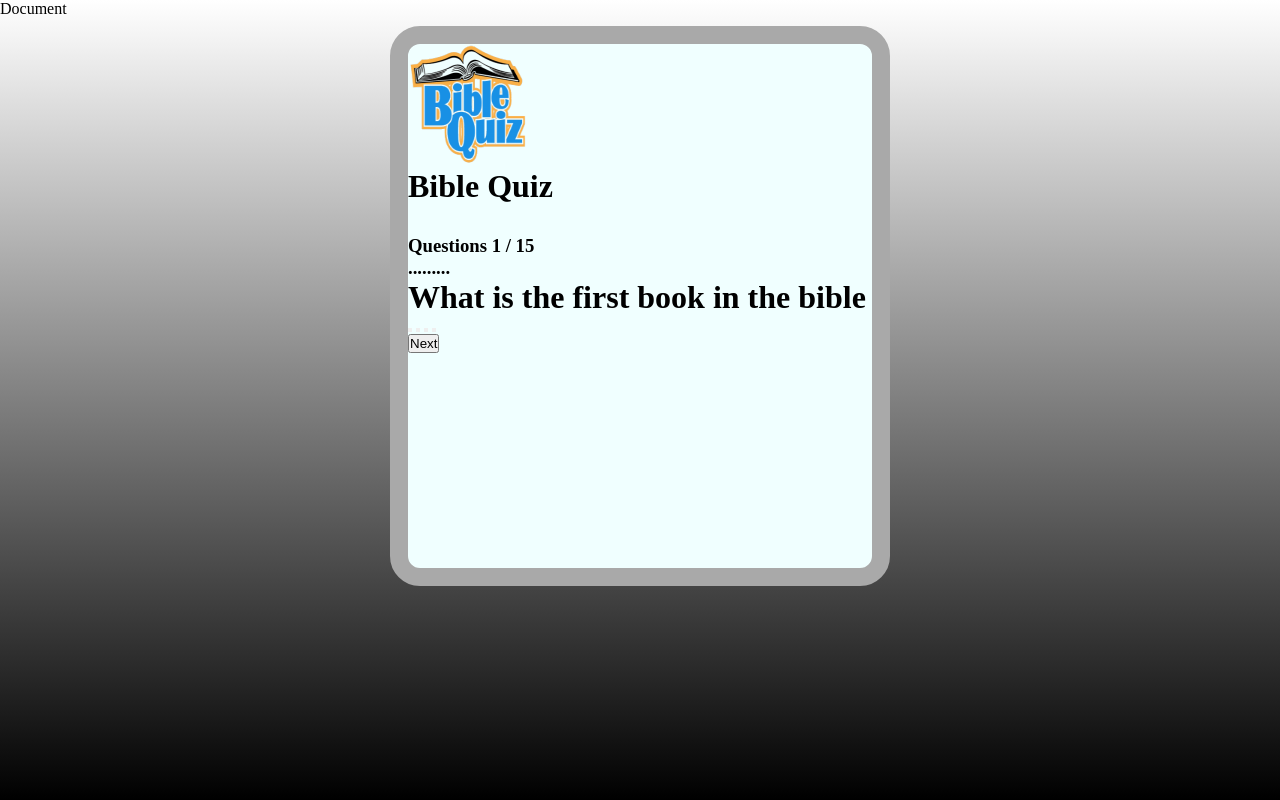
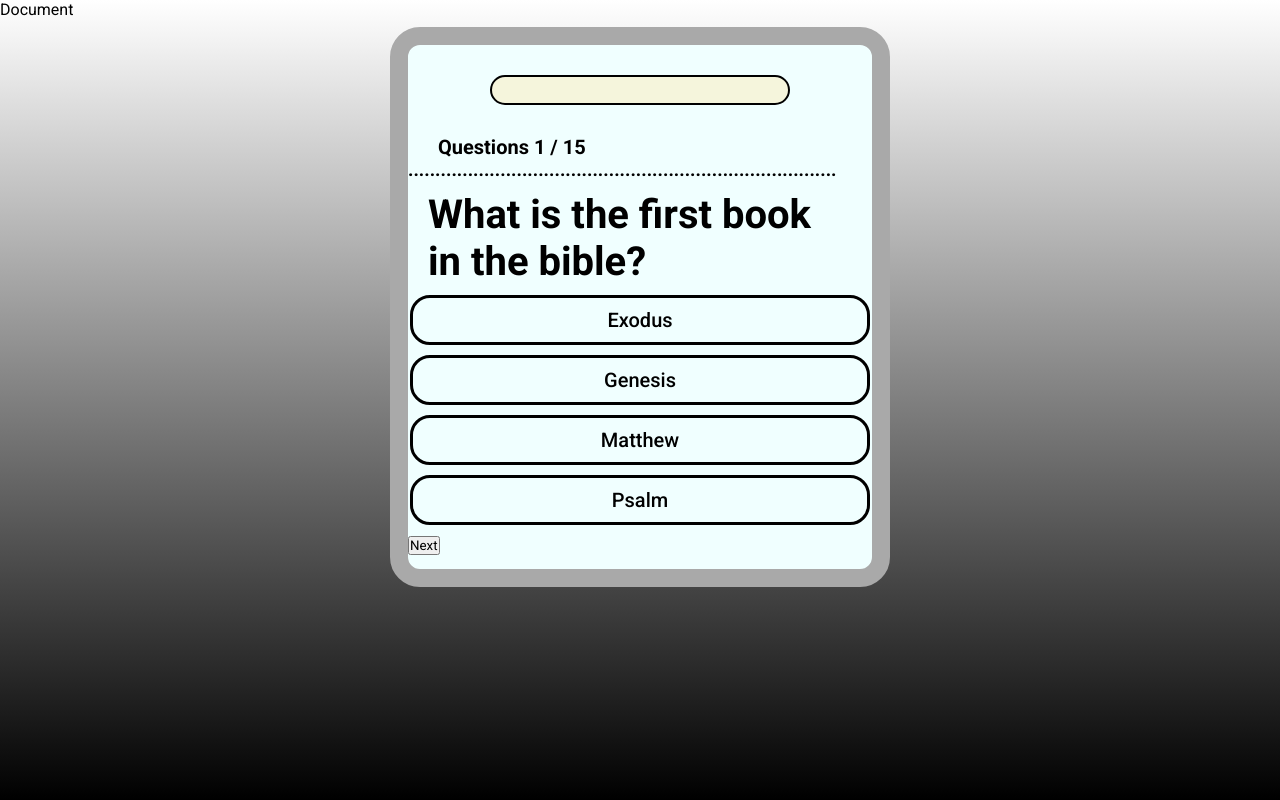
Before and after one commit to Taiwoogbonyomi/PP2-Bible-Quiz, a plain HTML site: page index.html in a window 1280 px wide. Drawn offline with Linux system fonts and the light colour scheme; a web font is replaced by a local one.

Commit message:
Add style to the game

```diff
--- a/assets/css/style.css
+++ b/assets/css/style.css
@@ -1,11 +1,12 @@
 /*Google Fonts Import*/
-@import url('https://fonts.googleapis.com/css2?family=Sedan:ital@0;1&display=swap');
+@import url('https://fonts.googleapis.com/css2?family=Roboto:ital,wght@0,100;0,300;0,400;0,500;0,700;0,900;1,100;1,300;1,400;1,500;1,700;1,900&display=swap');
+
 
 *{
     margin: 0;
     padding: 0;
     box-sizing: border-box;
-    font-family: 'Sedan' sans-serif;
+    font-family: 'Roboto', sans-serif;
 }
 
 body {
@@ -29,13 +30,58 @@ body {
 }
 
 .bq {
-
+    height: 240px;
+    width: 240px;
+    margin-top: 130px;
+    margin-left: 100px;
+    align-items: center;
 }
 
 
 
 
-.time-bar {
+.time-bar
+#time-left {
     margin: 30px auto;
+    height: 30px;
+    width: 300px;
+    border-style: solid;
+    border-width: 2px;
+    border-radius: 30px;
+    border-color: black;
+    background-color: beige;
 
 }
+
+
+.que-text {
+    font-family: 'Roboto', sans-serif;
+    font-size: 20px;
+    font-weight: 700;
+    text-align: left;
+    margin-left: 30px;
+    margin-top: 20px;
+
+}
+
+.question {
+    font-family: 'Roboto', sans-serif;
+    font-weight: 500;
+    font-size: 20px;
+    color: black;
+    padding: 10px 20px 10px 20px;
+}
+
+.btn {
+    font-family: 'Roboto', sans-serif;
+    width: 460px;
+    height: 50px;
+    margin-bottom: 10px;
+    margin-left: 2px;
+    font-weight: 500;
+    font-size: 20px;
+    border-style: solid;
+    border-width: 3px;
+    border-radius: 20px;
+    background: transparent;
+}
--- a/index.html
+++ b/index.html
@@ -9,9 +9,9 @@
 <body>
     <div class="bible-quiz">
         <div class="quiz-app">
-            <div class="start-screen" id="start" style="display: block;">
-                <img src="assets/images/bible-quiz.png" height="120px" width="120px" class="bq">
-                <h1 class="app">Bible Quiz</h1>
+            <div class="start-screen" id="start" style="display: none;">
+                <img src="assets/images/bible-quiz.png" class="bq">
+
             </div>
             <div class="quiz" id="quiz-screen" style="display: block;">
                 <div class="time-bar">
@@ -21,23 +21,23 @@
                 </div>
                 <div class="num-of-question">
                     <h3 class="que-text">Questions <span id="current-question"> 1</span> / <span id="total-num-of-question"> 15</span></h3>
-                    <h3 class="dots">.........</h3>
+                    <h3 class="dots">...............................................................................</h3>
                 </div>
                 <div class="question">
-                    <h1 id="question">What is the first book in the bible</h1>
+                    <h1 id="question">What is the first book in the bible?</h1>
                 </div>
-
                 <div class="options">
-                    <button class="btn" id="opt1"></button>
-                    <button class="btn" id="opt2"></button>
-                    <button class="btn" id="opt3"></button>
-                    <button class="btn" id="opt4"></button>
+                    <button class="btn" id="opt1">Exodus</button>
+                    <button class="btn" id="opt2">Genesis</button>
+                    <button class="btn" id="opt3">Matthew</button>
+                    <button class="btn" id="opt4">Psalm</button>
                 </div>
                 <div class="next-btn">
                     <button id="next-que">Next</button>
                 </div>
             </div>
             <div class="result" id="result-screen" style="display: none;"
+            <h1 class="user-score">Score : <span id="score">6</span></h1>
         </div>
     </div>
     <script src="assets/js/script.js"></script>
```
